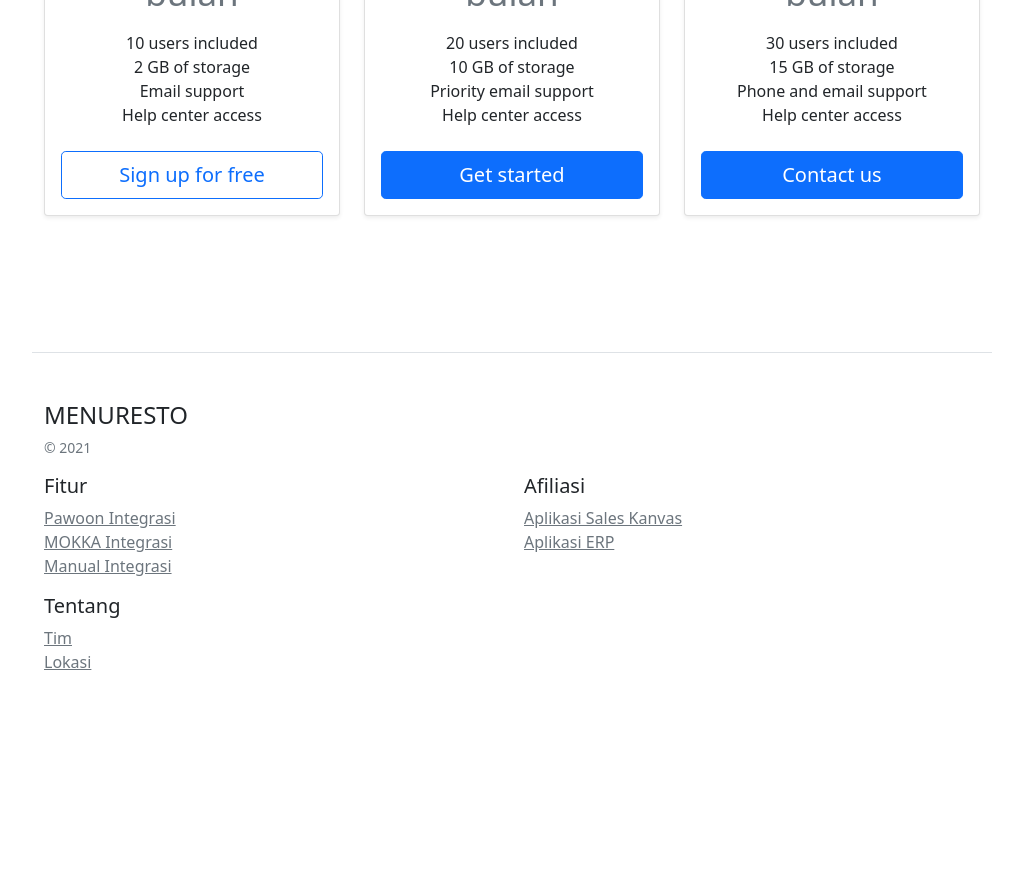
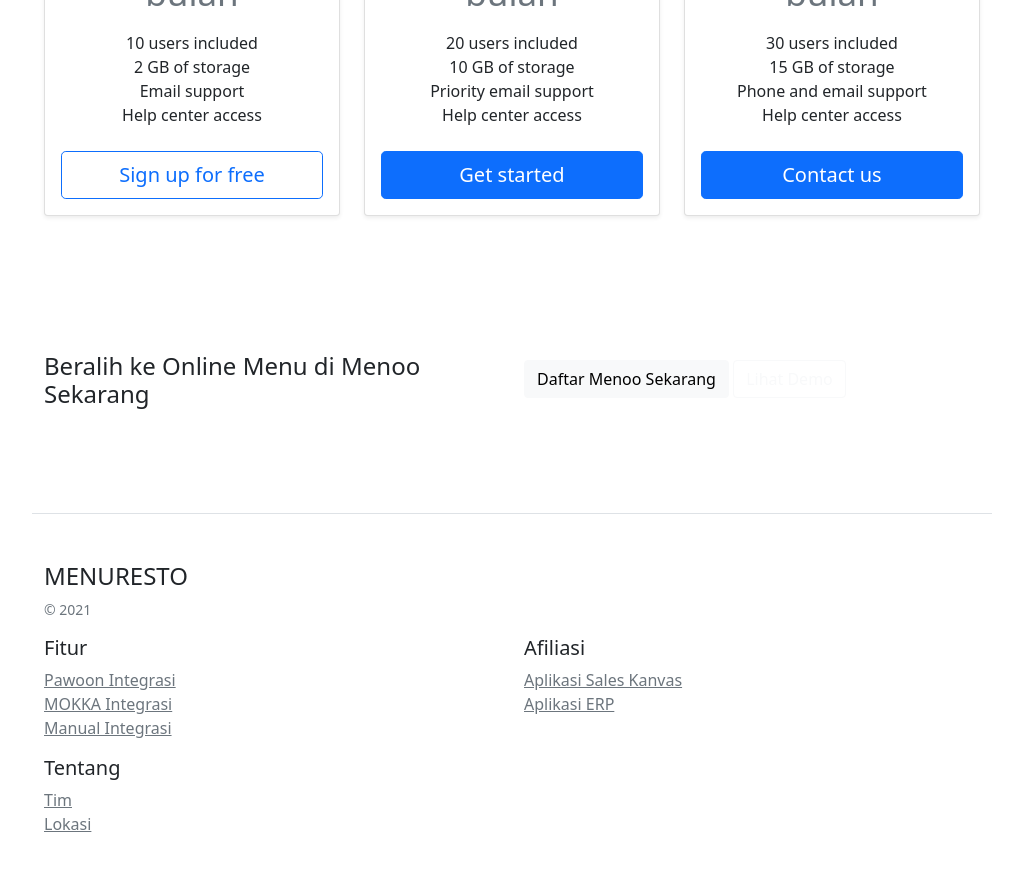
Before and after one commit to kemtol/menuresto, a Jekyll site: the page built from index.html, in a window 1280 px wide and 900 px high, scrolled down 2570 px. Shown: the top 871 px of the window, without its empty margins (128-1151 px from the left). Built offline with Jekyll 4.4.1, drawn with Linux system fonts in a browser that asks for light colours; nearby versions of some CDN libraries; before the commit the page ends 3308 px from its top, so only the background shows below that.

Commit message:
add header

```diff
--- a/_layouts/default.html
+++ b/_layouts/default.html
@@ -231,6 +231,19 @@
     </div>
   </section>
 
+  <section class="py-5">
+    <div class="container">
+      <div class="row">
+        <div class="col-md-6">
+          <h4>Beralih ke Online Menu di Menoo Sekarang</h4>
+        </div>
+        <div class="col-md-6">
+          <a href="#" class="btn btn-light my-2">Daftar Menoo Sekarang</a> <a href="#" class="btn btn-outline-light my-2">Lihat Demo</a>
+        </div>
+      </div>
+    </div>
+  </section>
+
   <footer class="pt-4 my-md-5 pt-md-5 border-top container">
     <div class="row">
       <div class="col-12 col-md">
```
